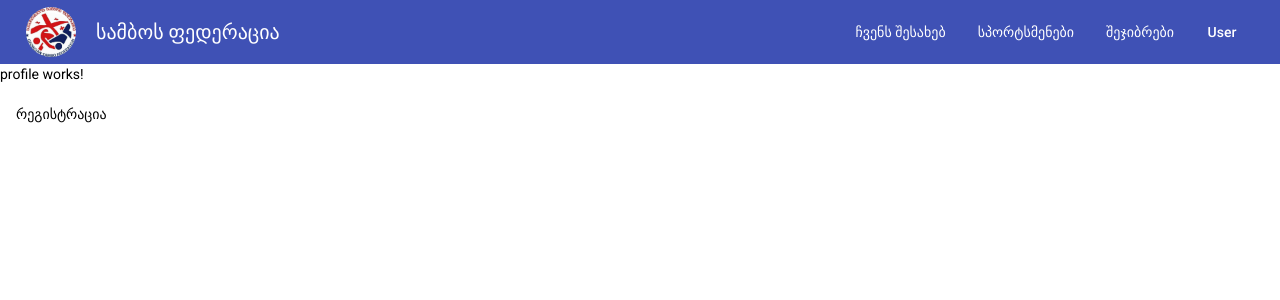
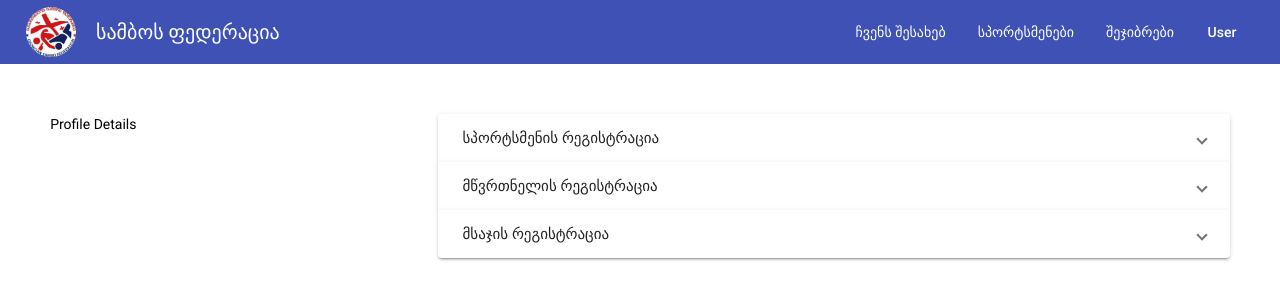
Before and after one commit to tamunaodisharia/sambo-project, an Angular app: page /shell/profile in a window 1280 px wide. Shown: the top 300 px of the page. Built offline with nearby package versions, Linux system fonts and the light colour scheme.

Commit message:
feat: add referee register test-form

```diff
--- a/src/app/app.module.ts
+++ b/src/app/app.module.ts
@@ -11,10 +11,11 @@ import { MatToolbarModule } from '@angular/material/toolbar';
 import { MatButtonModule } from '@angular/material/button';
 import { MatMenuModule } from '@angular/material/menu';
 
+import { ProfileModule } from './shell/content/profile/profile.module';
 import { HttpClientModule } from '@angular/common/http';
 import { ProfileComponent } from './shell/content/profile/profile.component';
 @NgModule({
-  declarations: [AppComponent, ContentComponent, HeaderComponent, ProfileComponent],
+  declarations: [AppComponent, ContentComponent, HeaderComponent],
   imports: [
     BrowserModule,
     AppRoutingModule,
@@ -23,6 +24,7 @@ import { ProfileComponent } from './shell/content/profile/profile.component';
     MatButtonModule,
     HttpClientModule,
     MatMenuModule,
+    ProfileModule,
   ],
   providers: [],
   bootstrap: [AppComponent],
--- /dev/null
+++ b/src/app/shell/content/profile/profile-actions/profile-actions.component.html
@@ -0,0 +1,44 @@
+<mat-accordion class="example-headers-align" multi>
+    <mat-expansion-panel>
+      <mat-expansion-panel-header>
+        <mat-panel-title>
+          სპორტსმენის რეგისტრაცია
+        </mat-panel-title>
+      </mat-expansion-panel-header>
+    </mat-expansion-panel>
+
+    <mat-expansion-panel>
+        <mat-expansion-panel-header>
+          <mat-panel-title>
+            მწვრთნელის რეგისტრაცია
+          </mat-panel-title>
+        </mat-expansion-panel-header>
+    </mat-expansion-panel>
+
+    <mat-expansion-panel>
+      <mat-expansion-panel-header>
+        <mat-panel-title>
+          მსაჯის რეგისტრაცია
+        </mat-panel-title>
+      </mat-expansion-panel-header>
+      <p>
+        <mat-form-field appearance="fill" class="small-field">
+            <mat-label>სახელი</mat-label>
+            <input matInput>
+        </mat-form-field>
+
+        <mat-form-field appearance="fill" class="small-field">
+            <mat-label>გვარი</mat-label>
+            <input matInput>
+        </mat-form-field>
+      </p>
+      <p>
+        <mat-form-field appearance="fill" class="medium-field">
+            <mat-label>აღწერა</mat-label>
+            <input matInput>
+        </mat-form-field>
+      </p>
+      <button mat-raised-button color="primary">რეგისტრაცია</button>
+
+    </mat-expansion-panel>
+</mat-accordion>
--- /dev/null
+++ b/src/app/shell/content/profile/profile-actions/profile-actions.component.scss
@@ -0,0 +1,23 @@
+.small-field {
+    width: 40%;
+}
+
+.medium-field {
+    width: 80%;
+}
+.example-headers-align {
+    width: 100%;
+}
+.example-headers-align .mat-expansion-panel-header-title,
+.example-headers-align .mat-expansion-panel-header-description {
+  flex-basis: 0;
+}
+
+.example-headers-align .mat-expansion-panel-header-description {
+    justify-content: space-between;
+    align-items: center;
+}
+
+  .example-headers-align .mat-form-field + .mat-form-field {
+    margin-left: 8px;
+}
--- /dev/null
+++ b/src/app/shell/content/profile/profile-details/profile-details.component.html
@@ -0,0 +1 @@
+<p>Profile Details</p>
--- a/src/app/shell/content/profile/profile.component.html
+++ b/src/app/shell/content/profile/profile.component.html
@@ -1,3 +1,8 @@
-<p>profile works!</p>
-
-<button mat-button (click)="onReg()">რეგისტრაცია</button>
+<div class="profile-content">
+    <div class="profile-content details">
+        <app-profile-details style="width: 100%"></app-profile-details>
+    </div>
+    <div class="profile-content actions">
+        <app-profile-actions style="width: 100%"></app-profile-actions>
+    </div>
+</div>
--- a/src/app/shell/content/profile/profile.component.scss
+++ b/src/app/shell/content/profile/profile.component.scss
@@ -0,0 +1,14 @@
+.profile-content {
+    display: flex;
+    align-items:flex-start;
+    justify-content: center;
+    margin: 2%;
+}
+
+.actions {
+    width: 70%;
+}
+
+.details {
+    width: 30%;
+}
```
Also changed, not shown: src/app/shell/content/profile/profile-actions/profile-actions.component.ts (added, +10 -0 lines), src/app/shell/content/profile/profile-details/profile-details.component.ts (added, +8 -0 lines), src/app/shell/content/profile/profile.module.ts (added, +29 -0 lines).
